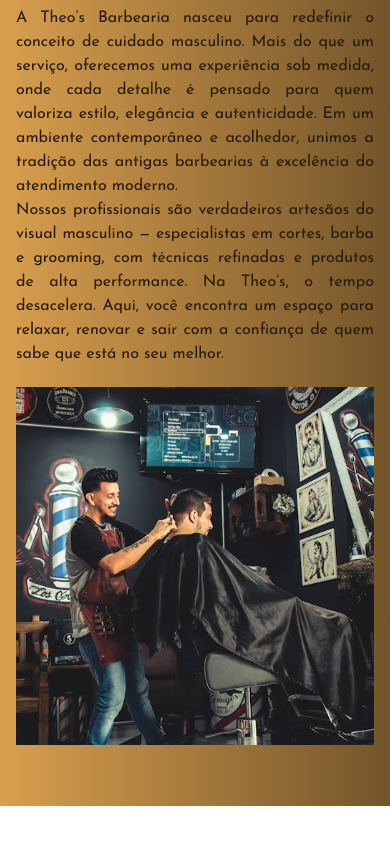
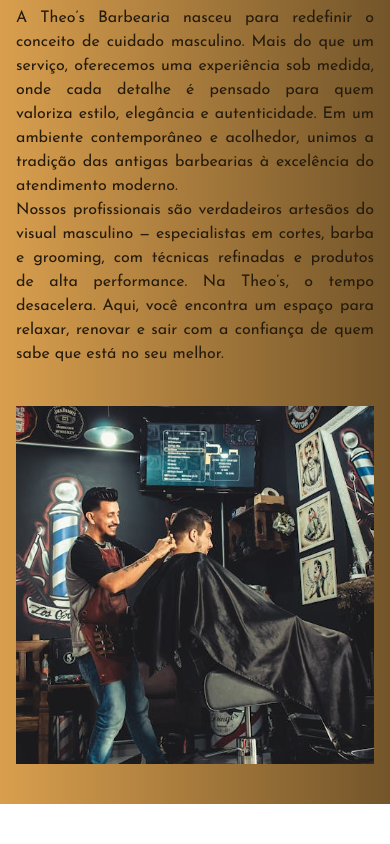
Before and after one commit to waldecifreitas20/theos_barbershop_client, a React (Vite) app: page / in a window 390 px wide. Shown: the part 2939-3783 px from the top of the page. Built offline with nearby package versions, Linux system fonts and the light colour scheme.

Commit message:
fix: about section responsivess

```diff
--- a/src/features/costumer/home/layouts/AboutSection.tsx
+++ b/src/features/costumer/home/layouts/AboutSection.tsx
@@ -12,7 +12,20 @@ export function AboutSection() {
   return (
     <section className="py-10 my-10 w-full block " style={cssStyle}>
       <Container>
-        <div className="md:flex gap-30 justify-between items-start">
+        <div
+          className="
+            sm:gap-5
+            sm:flex
+            sm:justify-between
+            sm:items-center
+
+            md:gap-10
+
+            lg:items-start
+            lg:gap-20
+
+            xl:gap-30
+            ">
 
           <article className="block text-justify">
             <SectionTitle>Sobre Nós</SectionTitle>
@@ -24,7 +37,22 @@ export function AboutSection() {
             </p>
           </article>
 
-          <img className="block h-[400px]" src={aboutImg} />
+          <img
+            className="
+            block
+            w-full
+            mt-10
+            mx-auto
+
+            sm:m-0
+            sm:w-[400px]
+
+            md:m-0
+
+            lg:w-[600px]
+
+            "
+            src={aboutImg} />
 
         </div>
       </Container>
--- a/src/shared/Container.tsx
+++ b/src/shared/Container.tsx
@@ -2,7 +2,7 @@ import type { PropsWithChildren } from "react";
 
 export function Container(props: PropsWithChildren) {
   return (
-    <div className="px-4 lg:max-w-[1200px] mx-auto w-full">
+    <div className="px-4 lg:w-[90%] max-w-[1200px] mx-auto w-full">
       {props.children}
     </div>
   );
```
